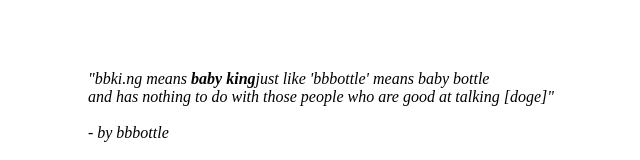
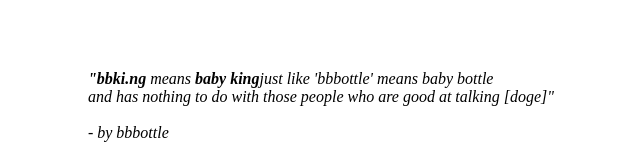
Before and after one commit to bbbottle/bbki.ng, a React (Vite) app: page / in a window 1280 px wide. Shown: the part 244-404 px from the top of the page, without its empty margins (319-959 px from the left). Built offline with nearby package versions, Linux system fonts and the light colour scheme.

Commit message:
chore: ci test

```diff
--- a/src/description.tsx
+++ b/src/description.tsx
@@ -3,7 +3,7 @@ import React from "react";
 export const Description = () => {
   return (
     <cite>
-      "bbki.ng means <b>baby king</b>
+      <b>"bbki.ng</b> means <b>baby king</b>
       just like 'bbbottle' means baby bottle
       <br />
       and has nothing to do with those people who are good at talking [doge]"
```
